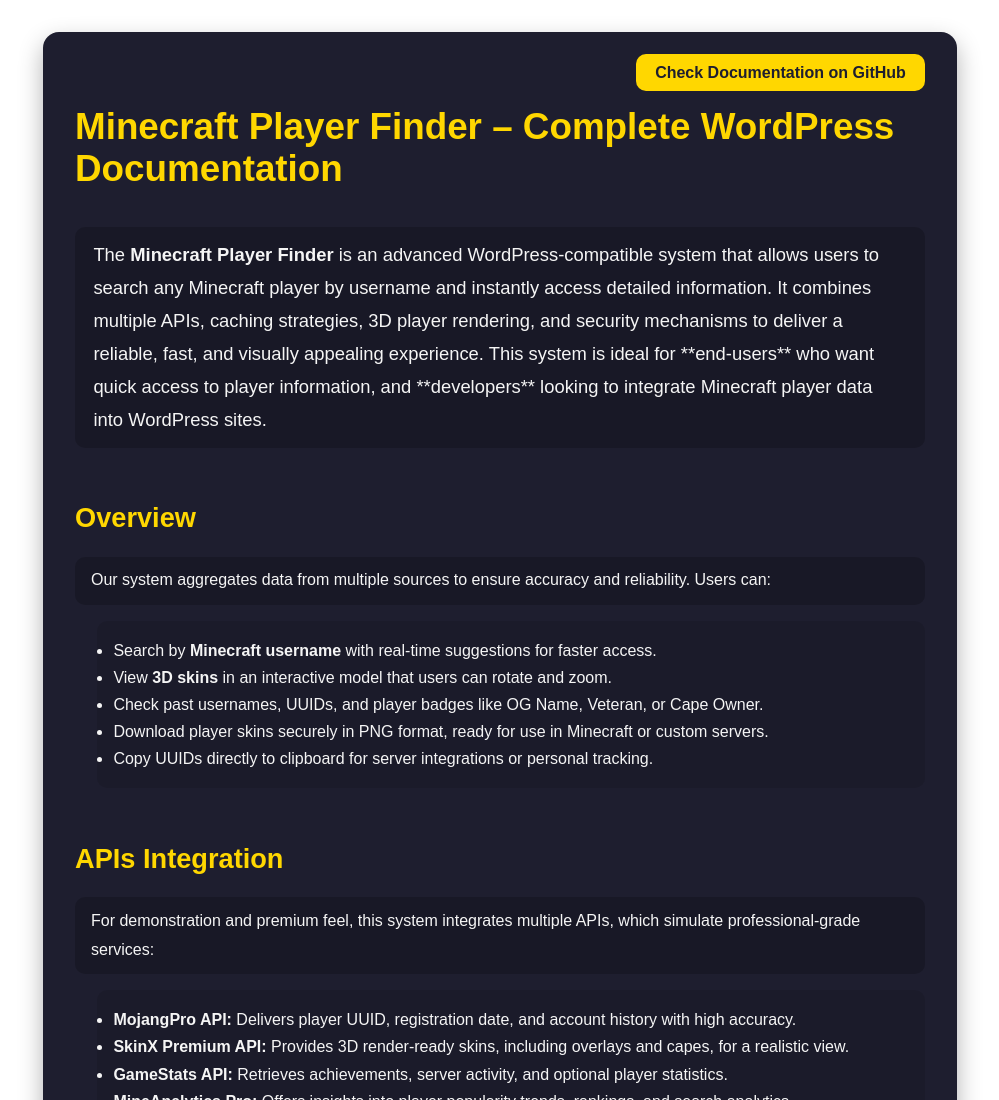
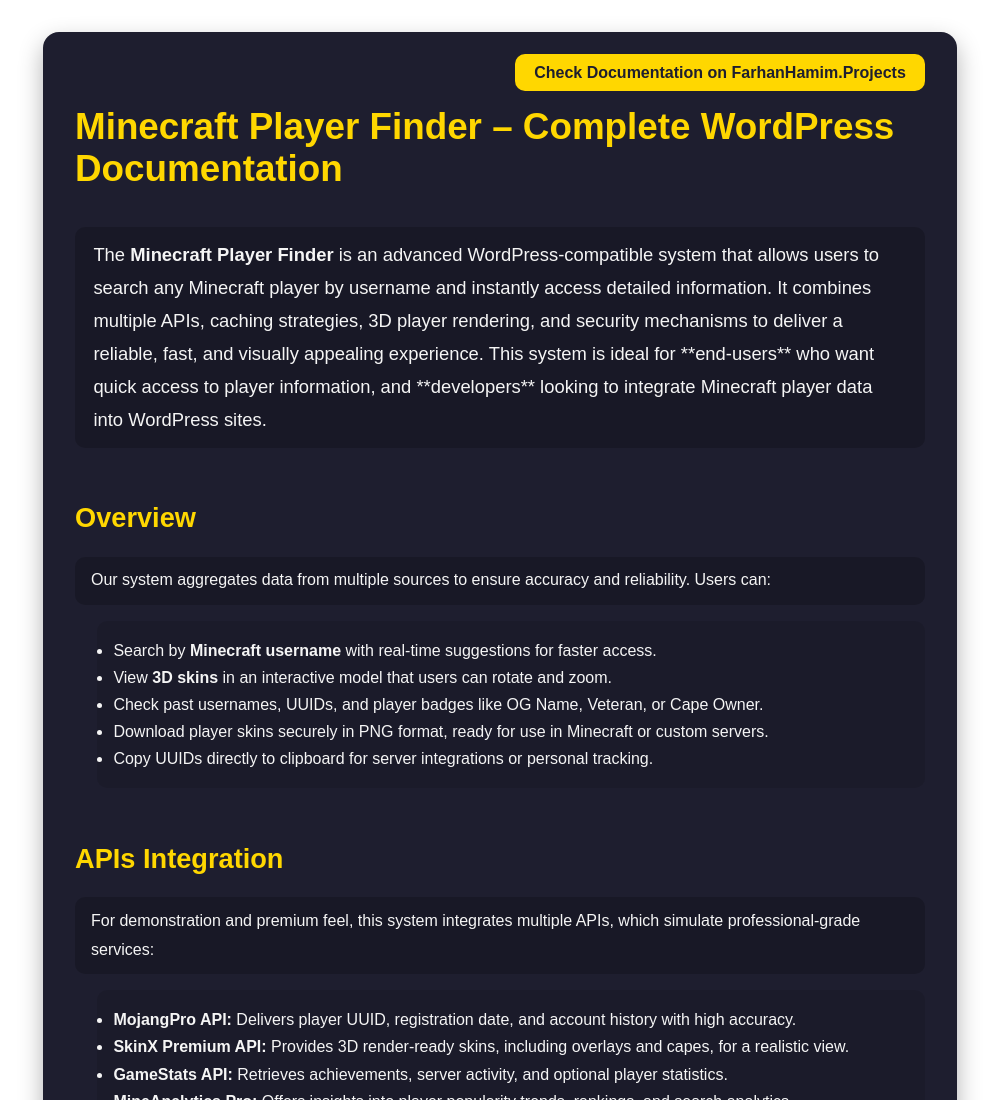
Before and after one commit to farhanhamim9369/mc-player-finder, a plain HTML site: page index.html in a window 1280 px wide. Shown: the top 1100 px of the page, without its empty margins (140-1139 px from the left). Drawn offline with Linux system fonts and the light colour scheme.

Commit message:
Update and rename Documentation.html to index.html

```diff
--- a/Documentation.html
+++ b/index.html
@@ -1,8 +1,8 @@
 <div class="mc-doc-wrapper" style="max-width:850px;margin:2em auto;padding:2em;border-radius:16px;background:#1e1e2f;color:#f5f5f5;font-family:Arial,sans-serif;box-shadow:0 10px 25px rgba(0,0,0,.3);">
   <!-- GitHub Documentation Button -->
   <div style="text-align:right;margin-bottom:1.5em;">
-    <a href="https://github.com/farhanhamim9369/mc-player-finder" target="_blank" rel="noopener" style="background:#ffd700;color:#1e1e2f;padding:.6em 1.2em;border-radius:10px;font-weight:bold;text-decoration:none;font-size:1em;transition:0.3s;">
-      Check Documentation on GitHub
+    <a href="https://farhanhamim.rf.gd/2025/08/12/mc-player-finder-documentation/" target="_blank" rel="noopener" style="background:#ffd700;color:#1e1e2f;padding:.6em 1.2em;border-radius:10px;font-weight:bold;text-decoration:none;font-size:1em;transition:0.3s;">
+      Check Documentation on FarhanHamim.Projects
     </a>
   </div>
 
```
